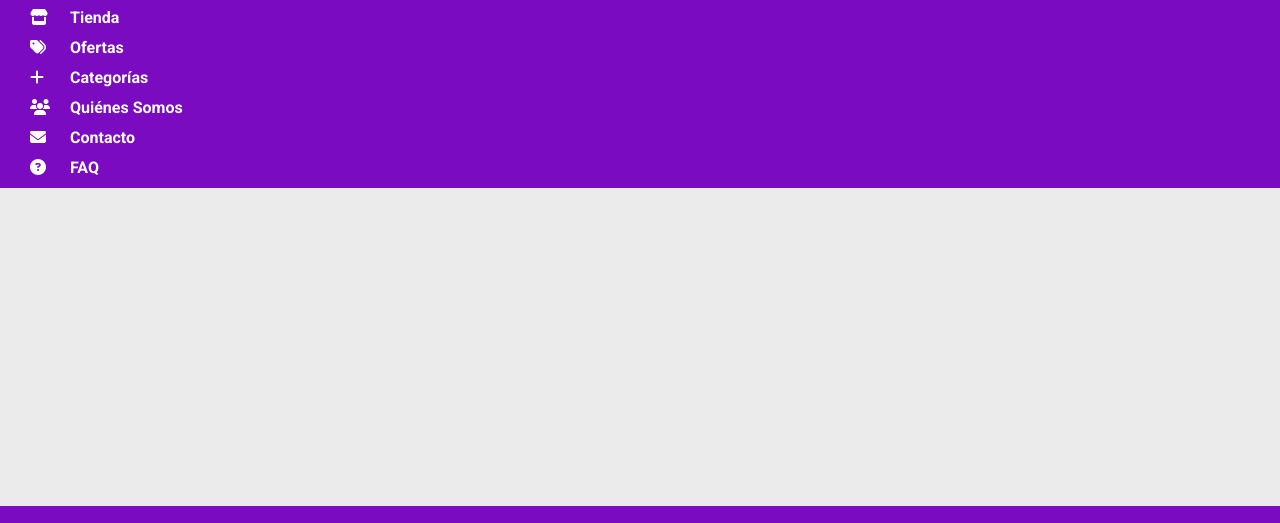
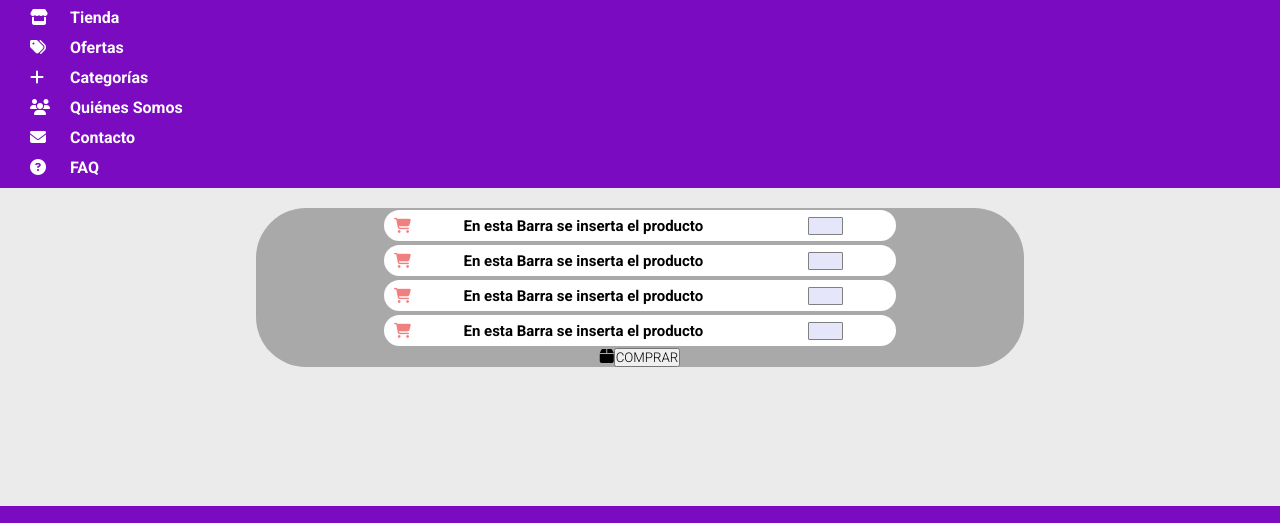
Before and after one commit to MateoMoralesDev/RedZone_Developers_1_Giftify, a website: page views/productCart.html in a window 1280 px wide. Shown: the part 80-603 px from the top of the page. Drawn offline with Linux system fonts and the light colour scheme.

Commit message:
se comidifico el main de la pagina del carrito

```diff
--- a/package.json
+++ b/package.json
@@ -4,7 +4,7 @@
   "description": "> E-commerce con temática de expendio de regalos, ya sean articulos de bazar, decorativos, útiles, etcétera.\r ### Equipo de desarrollo:\r - Franco\r - Mateo\r - Nano\r - Octavio\r ### Inspirado en:\r - https://tiendawow.com.ar/ (Similar a la temática de nuestro e-commerce).\r - https://www.okko.com.ar/ (Similar a la temática de nuestro e-commerce).\r - https://www.morph.com.ar/ (Similar a la temática de nuestro e-commerce).\r - https://srobjeto.com.ar/ (Similar a la temática de nuestro e-commerce).\r - https://xhobbies.co/ (Similar a la temática de nuestro e-commerce).\r - https://listado.mercadolibre.com.ar/termo-peabody#D[A:termo%20peabody,L:undefined] (Idea para implementación, filtros a la hora de comprar)\r - https://www.jumbo.com.ar/electro (Idea para implementación, filtros a la hora de comprar)\r - https://www.musimundo.com/?gclid=Cj0KCQiAi9mPBhCJARIsAHchl1xGJQthqVXsfd9AG2iY5R4-SXLuR7TN0hC3wfoEJE_PBhJ_rBZUh58aAgO9EALw_wcB (Idea para implementación, carrusel, publicidad, y últimas novedades).\r - https://www.zara.com/ar/es/mujer-nuevo-l1180.html?v1=1474842 (Idea para implementación, videos y gifs en publicaciones).\r - https://www.santinomarket.com.ar/ (Ideas de diseño).\r - https://www.zonaprop.com.ar/ (Idea para implementación, buscador en la página principal).\r ### Wireframe del proyecto:\r - https://miro.com/app/board/uXjVOUhAfAM=/\r ### Tablero de trabajo:\r - https://trello.com/b/KwfzGrga/redzone-developers-dh-tn27",
   "main": "app.js",
   "scripts": {
-    "test": "echo \"Error: no test specified\" && exit 1"
+    "start": "nodemon app.js"
   },
   "repository": {
     "type": "git",
@@ -18,6 +18,7 @@
   "homepage": "https://github.com/MateoMoralesDev/RedZone_Developers_1_Giftify#readme",
   "dependencies": {
     "express": "^4.17.2",
+    "nodemon": "^2.0.15",
     "path": "^0.12.7"
   }
 }
--- /dev/null
+++ b/public/styles/productCart.css
@@ -0,0 +1,83 @@
+*{
+    box-sizing: border-box;
+}
+
+
+form.centro-form{
+    margin: auto;
+    margin-top: 20px;
+    background-color:darkgray;
+    border-radius: 50px 50px 50px 50px;
+    width: 60%;
+
+}
+
+main section div.centro-compra{
+    display: flex;
+    justify-content: center;
+
+}
+
+/* BARRA CARRITO + PRODUCTO */
+.barra-cantidad{
+    display: flex;
+    justify-content:flex-start ;
+    align-items: center;
+    margin: 2px;
+    font-size: 15px;
+    width: 40vw;
+    height: 31px;
+    background-color: #FFFFFF;
+    padding: 0 0 0 10px;
+    border:none;
+    border-radius: 70px ;
+
+
+}
+
+h4.producto-h4{
+    display: flex;
+    justify-content:space-around;
+    width: 60vw;
+
+}
+
+h4.number-product{
+    display: flex;
+    justify-content: flex-end;
+    width: 40px;
+
+}
+
+
+
+
+section div.boton-compra{
+    display: flex;
+    justify-content: center;
+
+}
+
+
+input.number-product{
+    display: flex;
+    border: solid 1px grey;
+    border-radius: 1px;
+    width: 35px;
+}
+
+.fa-shopping-cart:before {
+    content: "\f07a";
+    color: lightcoral;
+}
+
+
+input.number-product {
+    display: flex;
+    border: solid 1px grey;
+    border-radius: 1px;
+    width: 35px;
+    color: black;
+    background-color: lavender;
+
+}
--- a/views/productCart.html
+++ b/views/productCart.html
@@ -6,6 +6,7 @@
     <meta name="viewport" content="width=device-width, initial-scale=1.0">
     <title>Giftify - Carrito</title>
     <link rel="stylesheet" href="/styles/global.css">
+    <link rel="stylesheet" href="/styles/productCart.css">
     <script src="https://kit.fontawesome.com/fc28ce513a.js" crossorigin="anonymous"></script>
 </head>
 <body>
@@ -36,7 +37,52 @@
         </nav>
     </header>
     <main>
-        <!-- Acá va el contenido del sitio-->
+      <!-- Acá va el contenido del sitio-->
+
+
+             <form class="centro-form">
+                <section>
+
+                    <div class="centro-compra" >
+                        <article class="barra-cantidad">
+                            <i class="fas fa-shopping-cart"></i>
+                            <h4 class="producto-h4" >En esta Barra se inserta el producto <input class="number-product" type="number"></h4>
+                         </article>
+                    </div>
+
+                    <div class="centro-compra" >
+                        <article class="barra-cantidad">
+                            <i class="fas fa-shopping-cart"></i>
+                            <h4 class="producto-h4" >En esta Barra se inserta el producto <input class="number-product" type="number"></h4>
+                         </article>
+                    </div>
+
+                    <div class="centro-compra" >
+                        <article class="barra-cantidad">
+                            <i class="fas fa-shopping-cart"></i>
+                            <h4 class="producto-h4" >En esta Barra se inserta el producto <input class="number-product" type="number"></h4>
+                         </article>
+                    </div>
+
+                    <div class="centro-compra" >
+                        <article class="barra-cantidad">
+                            <i class="fas fa-shopping-cart"></i>
+                            <h4 class="producto-h4" >En esta Barra se inserta el producto <input class="number-product" type="number"></h4>
+                         </article>
+                    </div>
+
+
+                    <div class="boton-compra">
+
+                           <i class="fas fa-box"></i> <button type="submit" >COMPRAR</button>
+
+
+                    </div>
+
+                   </section>
+    </form>
+
+
     </main>
     <footer>
         <section class="main-footer">
```
Also changed, not shown: public/styles/global.css (line endings or trailing spaces), 1 other file.
